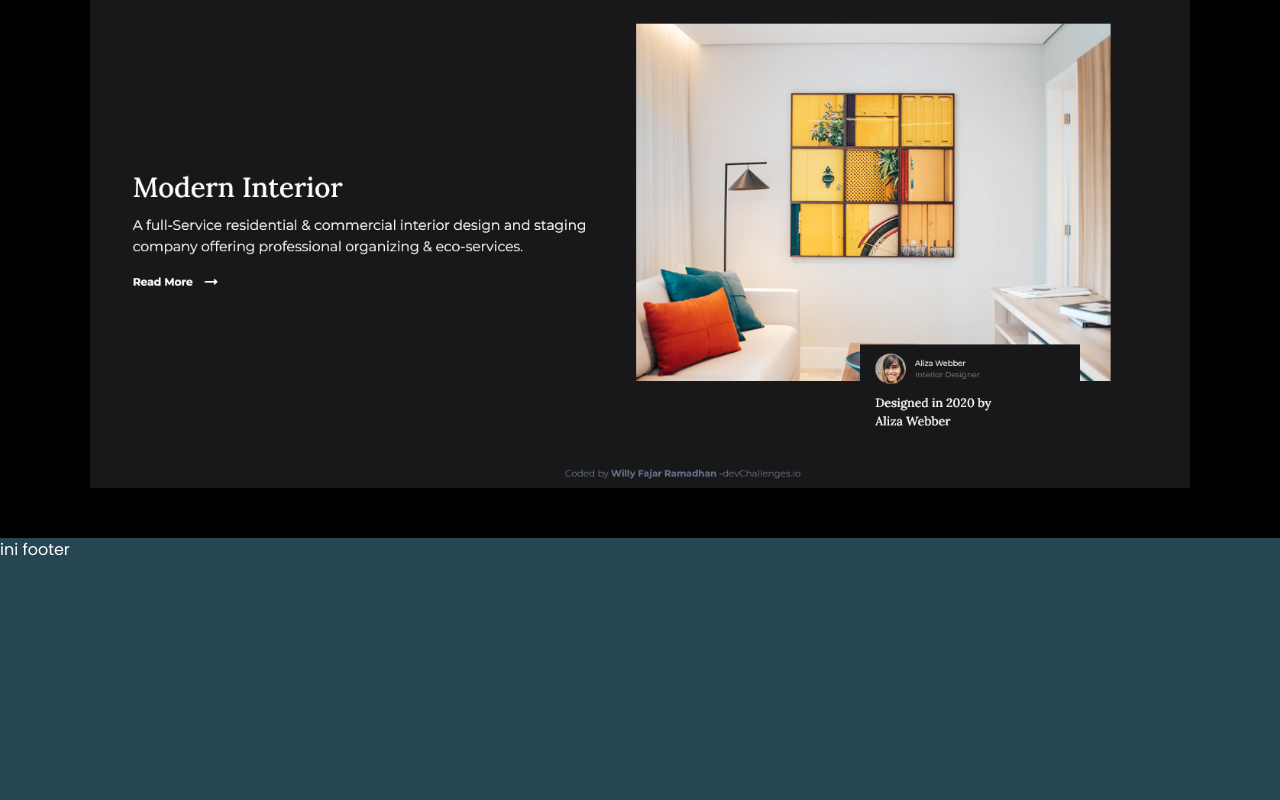
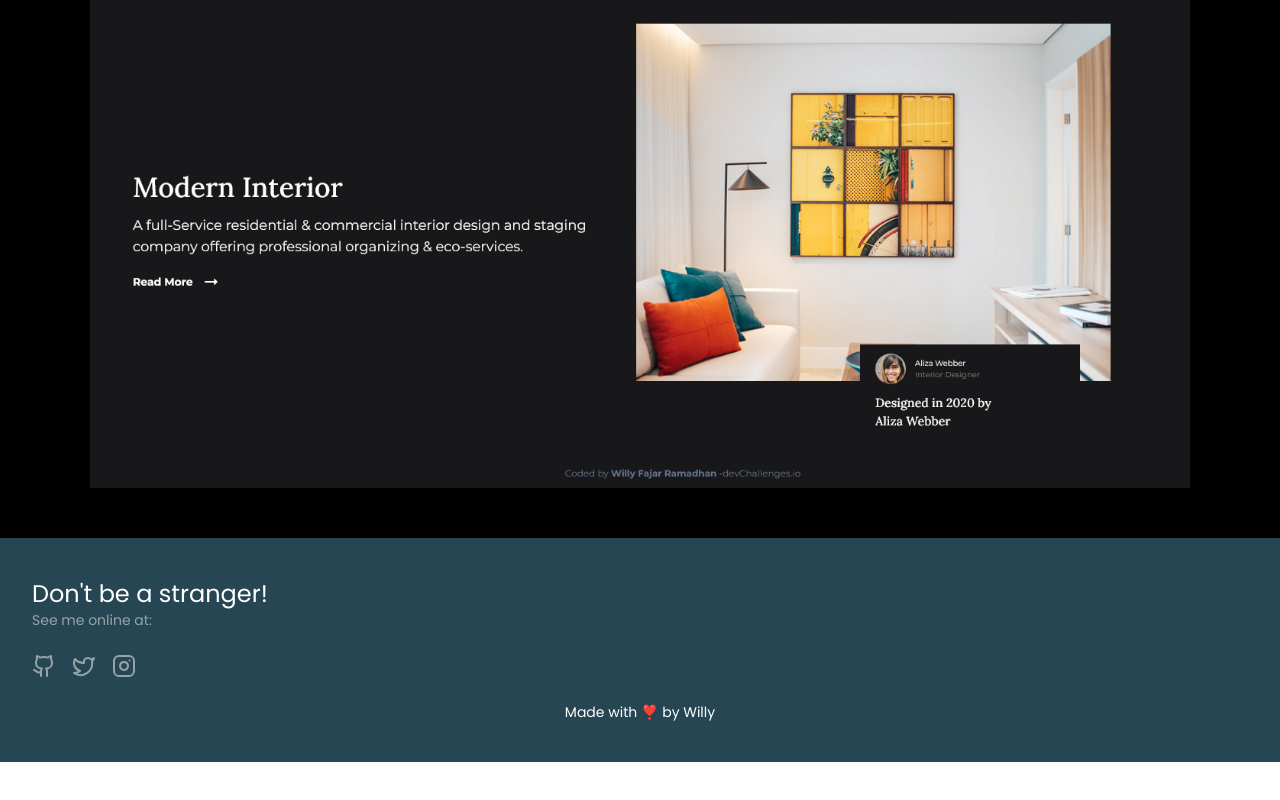
Before and after one commit to wllyvx/my-portfolio, a Next.js app: page / in a window 1280 px wide. Shown: the part 8993-9793 px from the top of the page. After the commit the page ends 9755 px from the top, so only its background shows below. Built offline with nearby package versions, Linux system fonts and the light colour scheme.

Commit message:
adding footer

```diff
--- a/components/Footer.tsx
+++ b/components/Footer.tsx
@@ -1,7 +1,26 @@
+import { Twitter, Github, Instagram } from "lucide-react"
+
 export default function Footer() {
     return (
-        <footer className="bg-main text-white h-96">
-            ini footer
+        <footer className="bg-main flex flex-col gap-6 text-white px-4 md:px-8 py-10">
+            <div>
+                <h3 className="text-lg md:text-2xl">Don't be a stranger!</h3>
+                <p className="text-sm opacity-50">See me online at:</p>
+            </div>
+            <div className="flex gap-4">
+                <a href="https://github.com/wllyvx" target="_blank">
+                    <Github className="opacity-50 hover:opacity-100 cursor-pointer"/>
+                </a>
+                <a href="https://twitter.com/willyframadhan" target="_blank">
+                    <Twitter className="opacity-50 hover:opacity-100 cursor-pointer"/>
+                </a>
+                <a href="https://instagram.com/willyframadhan" target="_blank">
+                    <Instagram className="opacity-50 hover:opacity-100 cursor-pointer"/>
+                </a>
+            </div>
+            <div className="w-full flex justify-center">
+                <p className="text-sm">Made with ❣️ by Willy</p>
+            </div>
         </footer>
     )
 }
```
